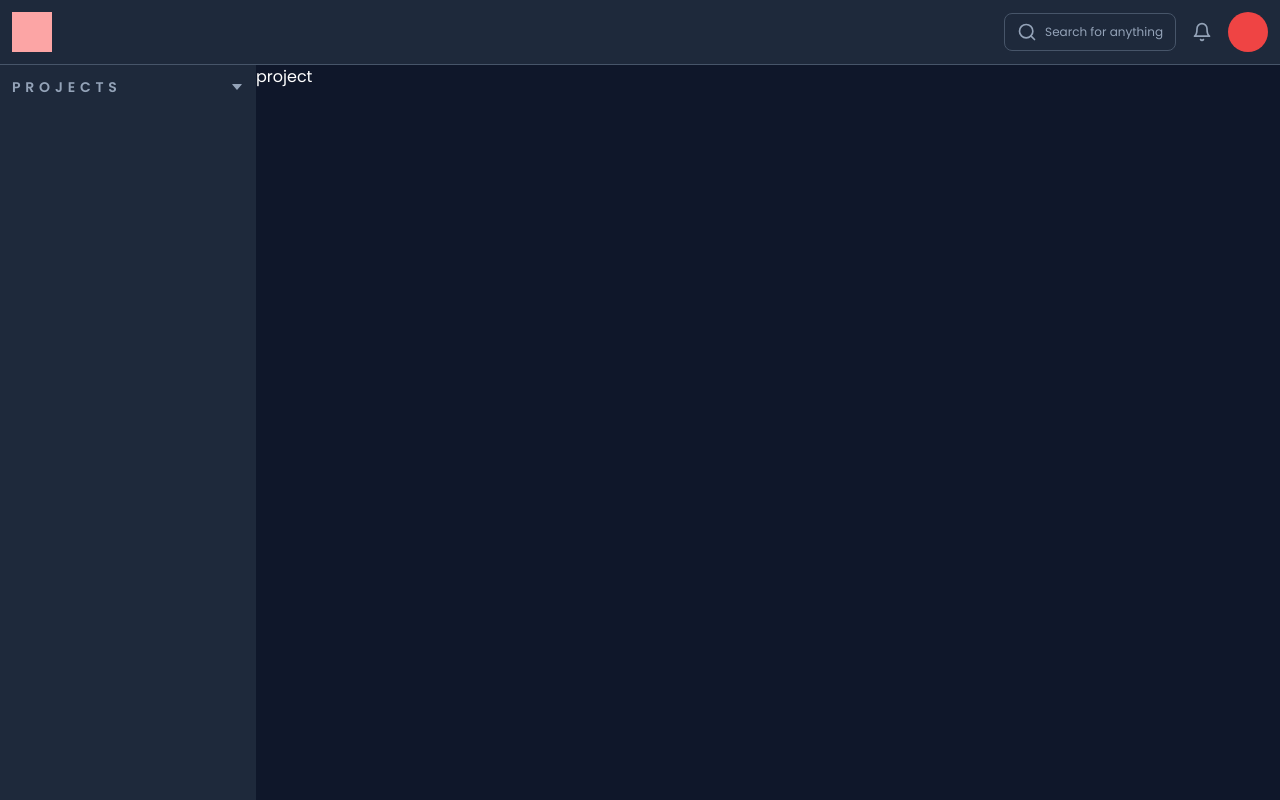
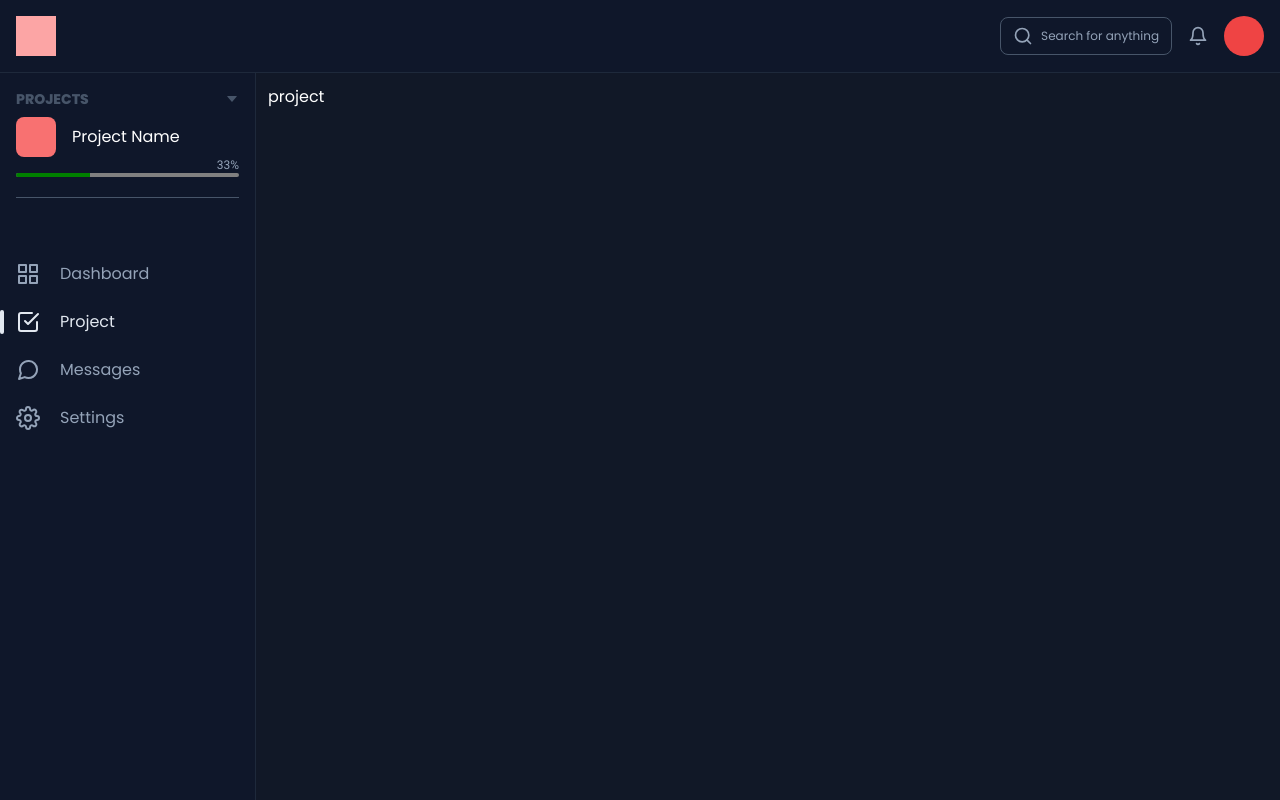
Before and after one commit to naqet/company-management-system, a Next.js app in the folder front/: page /project in a window 1280 px wide. Built offline with nearby package versions, Linux system fonts and the light colour scheme.

Commit message:
feat(sidebar): Add menu and custom sidebar open hook

```diff
--- a/front/app/(app)/layout.tsx
+++ b/front/app/(app)/layout.tsx
@@ -3,8 +3,16 @@ import Header from "../../components/Header";
 import Sidebar from "../../components/Sidebar";
 import "../../styles/globals.css";
 
-const roboto = Roboto({ variable: "--font-roboto", weight: "400" });
-const poppins = Poppins({ variable: "--font-poppins", weight: ["400", "600"] });
+const roboto = Roboto({
+  variable: "--font-roboto",
+  subsets: ["latin"],
+  weight: "400",
+});
+const poppins = Poppins({
+  variable: "--font-poppins",
+  subsets: ["latin"],
+  weight: ["400", "600", "800"],
+});
 
 export default function RootLayout({
   // Layouts must accept a children prop.
@@ -19,7 +27,7 @@ export default function RootLayout({
         <Header />
         <div className="flex">
           <Sidebar />
-          <main>{children}</main>
+          <main className="p-3">{children}</main>
         </div>
       </body>
     </html>
--- a/front/components/Header/MenuButton/index.tsx
+++ b/front/components/Header/MenuButton/index.tsx
@@ -1,26 +1,16 @@
 "use client";
 import { BiMenuAltLeft } from "react-icons/bi";
+import useToggleSidebar from "../../../utils/customHooks/useToggleSidebar";
 
 export default function MenuButton() {
-  // TODO: Add sidebar logic
-
-  const handleMenuOpen = () => {
-    const sidebar = document.querySelector("#js-sidebar");
-
-    if (!sidebar || !(sidebar instanceof HTMLElement)) return;
-
-    sidebar.setAttribute(
-      "data-expanded",
-      sidebar.dataset.expanded === "true" ? "false" : "true"
-    );
-  };
+  const toggleSidebar = useToggleSidebar();
 
   return (
     <button
       type="button"
       title="Sidebar menu"
       className="lg:hidden text-4xl text-hover"
-      onClick={handleMenuOpen}
+      onClick={toggleSidebar}
     >
       <BiMenuAltLeft />
     </button>
--- a/front/components/Header/index.tsx
+++ b/front/components/Header/index.tsx
@@ -5,7 +5,7 @@ import MenuButton from "./MenuButton";
 
 export default function Header() {
   return (
-    <header className="dark:bg-slate-800 p-3 flex items-center justify-between border-b-1 dark:border-slate-600">
+    <header className="dark:bg-slate-900 p-4 flex items-center justify-between border-b-1 dark:border-slate-800">
       <MenuButton />
 
       {/* TODO: Add Logo*/}
--- /dev/null
+++ b/front/components/Sidebar/MainMenu/index.tsx
@@ -0,0 +1,48 @@
+"use client";
+
+import Link from "next/link";
+import { useSelectedLayoutSegment } from "next/navigation";
+import {
+  FiCheckSquare,
+  FiGrid,
+  FiMessageCircle,
+  FiSettings,
+} from "react-icons/fi";
+import useToggleSidebar from "../../../utils/customHooks/useToggleSidebar";
+
+type Path = {
+  icon: JSX.Element;
+  url: string;
+};
+
+const paths: Path[] = [
+  { icon: <FiGrid />, url: "dashboard" },
+  { icon: <FiCheckSquare />, url: "project" },
+  { icon: <FiMessageCircle />, url: "messages" },
+  { icon: <FiSettings />, url: "settings" },
+];
+
+export default function MainMenu() {
+  const currentSegment = useSelectedLayoutSegment();
+  const toggleSidebar = useToggleSidebar(true);
+
+  return (
+    <nav>
+      <ul className="grid gap-6">
+        {paths.map((path) => (
+          <li key={path.url} className="capitalize">
+            <Link
+              href={path.url}
+              className="flex items-center dark:data-[active=true]:text-slate-200 data-[active=true]:before:bg-current before:w-1 before:h-6 before:rounded-full before:left-0 before:absolute text-hover before:transition-colors"
+              data-active={currentSegment === path.url}
+              tabIndex={0}
+              onClick={toggleSidebar}
+            >
+              <span className="text-2xl mr-5">{path.icon}</span> {path.url}
+            </Link>
+          </li>
+        ))}
+      </ul>
+    </nav>
+  );
+}
--- /dev/null
+++ b/front/components/Sidebar/ProjectSwitch/SmallProjectInfo/index.tsx
@@ -0,0 +1,12 @@
+import ProgressBar from "../../../shared/ProgressBar";
+
+export default function SmallProjectInfo() {
+  return (
+    <div className="my-2">
+      <h2 className="flex gap-4 items-center text-xl lg:text-base">
+        <span className="w-10 h-10 bg-red-400 rounded-lg" /> Project Name
+      </h2>
+      <ProgressBar value={33} />
+    </div>
+  );
+}
--- a/front/components/Sidebar/ProjectSwitch/index.tsx
+++ b/front/components/Sidebar/ProjectSwitch/index.tsx
@@ -11,7 +11,7 @@ export default function ProjectSwitch() {
       <button
         type="button"
         title="Choose project"
-        className="text-lg lg:text-sm flex gap-2 justify-between items-center w-full font-semibold tracking-[0.3rem] text-hover"
+        className="text-lg lg:text-sm flex gap-2 justify-between items-center w-full font-extrabold text-hover dark:text-slate-600"
         onClick={() => setIsOpen((prevOpen) => !prevOpen)}
       >
         PROJECTS {isOpen ? <AiFillCaretUp /> : <AiFillCaretDown />}
--- a/front/components/Sidebar/index.tsx
+++ b/front/components/Sidebar/index.tsx
@@ -1,13 +1,18 @@
+import MainMenu from "./MainMenu";
 import ProjectSwitch from "./ProjectSwitch";
+import SmallProjectInfo from "./ProjectSwitch/SmallProjectInfo";
 
 export default function Sidebar() {
   return (
     <aside
       id="js-sidebar"
       data-expanded="false"
-      className="absolute p-3 lg:relative -translate-x-full lg:translate-x-0 lg:opacity-100 opacity-0 data-[expanded=true]:translate-x-0 data-[expanded=true]:opacity-100 h-[calc(100%-65px)] lg:h-[calc(100vh-65px)] dark:bg-slate-800 w-full max-w-md lg:w-64 transition-all"
+      className="absolute p-4 lg:relative -translate-x-full lg:translate-x-0 lg:opacity-100 opacity-0 data-[expanded=true]:translate-x-0 data-[expanded=true]:opacity-100 h-[calc(100%-73px)] lg:h-[calc(100vh-73px)] dark:bg-slate-900 w-full max-w-md lg:w-64 transition-all md:border-r-1 dark:border-slate-800"
     >
       <ProjectSwitch />
+      <SmallProjectInfo />
+      <hr className="dark:border-slate-600 border-t-1 mt-5 mb-16" />
+      <MainMenu />
     </aside>
   );
 }
--- /dev/null
+++ b/front/components/shared/ProgressBar/index.tsx
@@ -0,0 +1,29 @@
+"use client";
+import { useId } from "react";
+
+const ProgressBar = ({
+  value,
+  ...rest
+}: React.HTMLProps<HTMLProgressElement>) => {
+  const id = useId();
+
+  return (
+    <div className="grid">
+      <label
+        className="text-end font-roboto text-xs dark:text-slate-400"
+        htmlFor={id}
+      >
+        {value}%
+      </label>
+      <progress
+        value={value}
+        id={id}
+        className="h-1 w-full rounded-full overflow-hidden"
+        max={100}
+        {...rest}
+      />
+    </div>
+  );
+};
+
+export default ProgressBar;
--- a/front/styles/globals.css
+++ b/front/styles/globals.css
@@ -4,7 +4,7 @@
 
 @layer base {
   body {
-    @apply dark:bg-slate-900 dark:text-white font-poppins;
+    @apply dark:bg-gray-900 dark:text-white font-poppins;
   }
 
   *:focus-visible {
--- /dev/null
+++ b/front/utils/customHooks/useToggleSidebar.ts
@@ -0,0 +1,22 @@
+import { useCallback } from "react";
+
+const useToggleSidebar = (closeOnly: boolean = false) => {
+  const toggleSidebar = useCallback(() => {
+    const sidebar = document.querySelector("#js-sidebar");
+
+    if (!sidebar || !(sidebar instanceof HTMLElement)) return;
+
+    sidebar.setAttribute(
+      "data-expanded",
+      closeOnly
+        ? "false"
+        : sidebar.dataset.expanded === "true"
+        ? "false"
+        : "true"
+    );
+  }, []);
+
+  return toggleSidebar;
+};
+
+export default useToggleSidebar;
```
